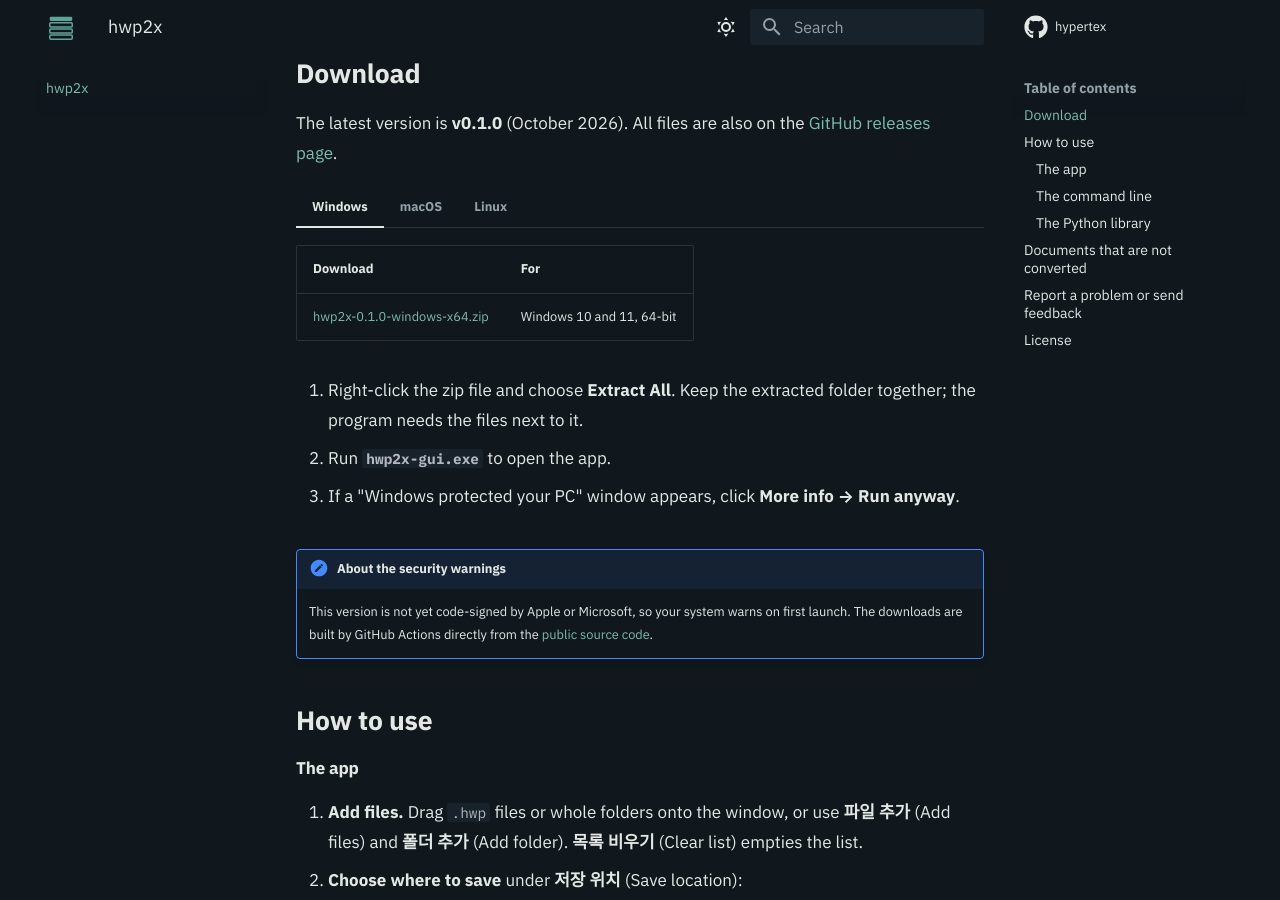
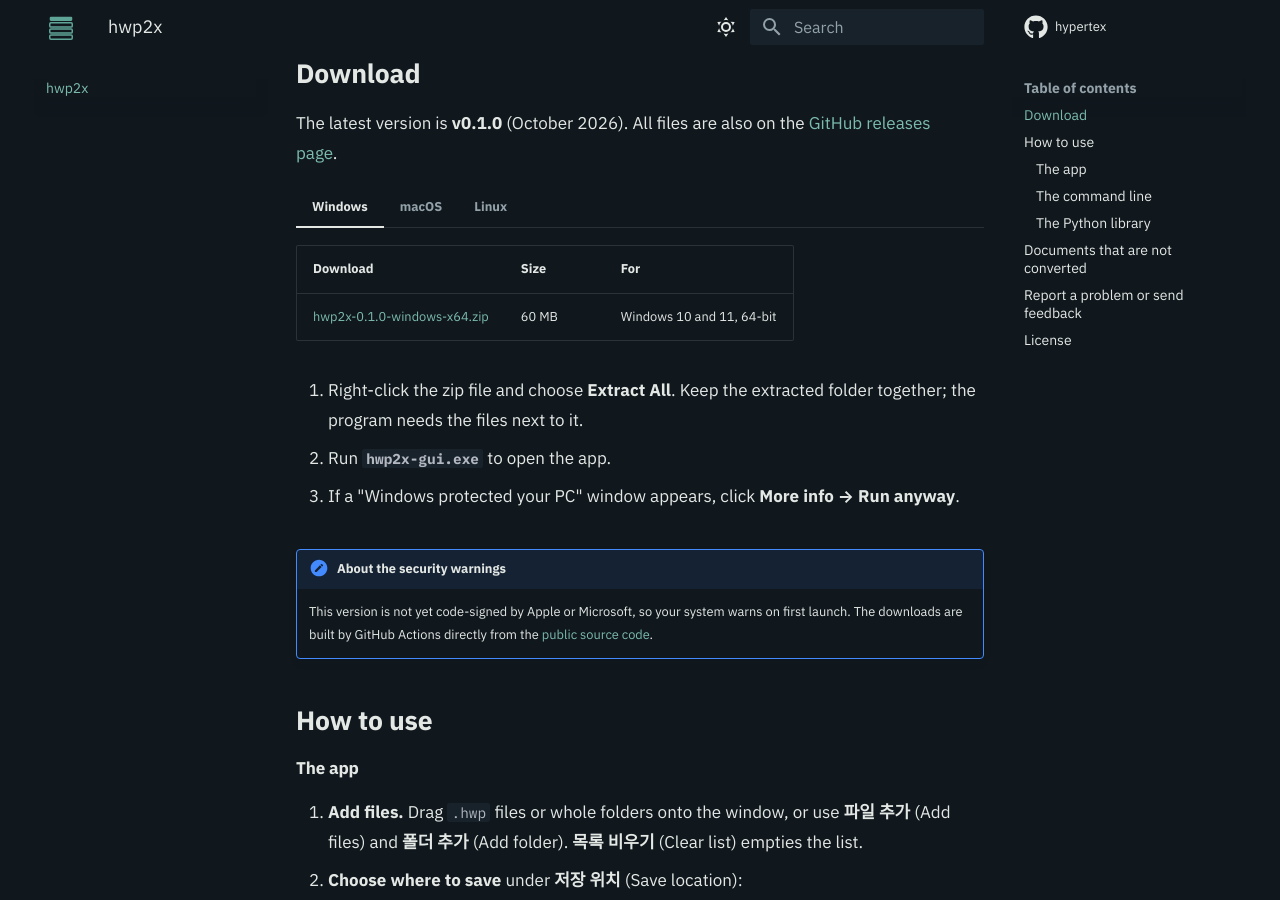
Before and after one commit to krunyx/krunyx.com, an MkDocs documentation site: the page built from docs/hwp2x/index.md, in a window 1280 px wide and 900 px high, scrolled down 842 px. Built offline with MkDocs 1.6.1 and Material for MkDocs 9.7.7, drawn with Linux system fonts in a browser that asks for light colours; comment, search, counter and statistics services are not loaded.

Commit message:
hwp2x: show download sizes
Co-Authored-By: Claude Opus 5.5 <noreply@anthropic.com>
Claude-Session: https://claude.ai/code/session_01QmiKBoMewfEeaDB7xPPhuX

````diff
--- a/docs/hwp2x/index.md
+++ b/docs/hwp2x/index.md
@@ -26,9 +26,9 @@ All files are also on the [GitHub releases page](https://github.com/krunyx/hwp2x
 
 === "Windows"
 
-    | Download | For |
-    | --- | --- |
-    | [hwp2x-0.1.0-windows-x64.zip](https://github.com/krunyx/hwp2x/releases/download/v0.1.0/hwp2x-0.1.0-windows-x64.zip) | Windows 10 and 11, 64-bit |
+    | Download | Size | For |
+    | --- | --- | --- |
+    | [hwp2x-0.1.0-windows-x64.zip](https://github.com/krunyx/hwp2x/releases/download/v0.1.0/hwp2x-0.1.0-windows-x64.zip) | 60 MB | Windows 10 and 11, 64-bit |
 
     1. Right-click the zip file and choose **Extract All**. Keep the extracted folder together; the program needs the files next to it.
     2. Run **`hwp2x-gui.exe`** to open the app.
@@ -36,10 +36,10 @@ All files are also on the [GitHub releases page](https://github.com/krunyx/hwp2x
 
 === "macOS"
 
-    | Download | For |
-    | --- | --- |
-    | [hwp2x-0.1.0-macos-arm64.dmg](https://github.com/krunyx/hwp2x/releases/download/v0.1.0/hwp2x-0.1.0-macos-arm64.dmg) | Apple silicon (M1 and later) |
-    | [hwp2x-0.1.0-macos-x64.dmg](https://github.com/krunyx/hwp2x/releases/download/v0.1.0/hwp2x-0.1.0-macos-x64.dmg) | Intel Macs |
+    | Download | Size | For |
+    | --- | --- | --- |
+    | [hwp2x-0.1.0-macos-arm64.dmg](https://github.com/krunyx/hwp2x/releases/download/v0.1.0/hwp2x-0.1.0-macos-arm64.dmg) | 55 MB | Apple silicon (M1 and later) |
+    | [hwp2x-0.1.0-macos-x64.dmg](https://github.com/krunyx/hwp2x/releases/download/v0.1.0/hwp2x-0.1.0-macos-x64.dmg) | 59 MB | Intel Macs |
 
     1. Open the `.dmg` file and drag **hwp2x** into your Applications folder.
     2. Before the first launch, open Terminal and run this once:
@@ -53,9 +53,9 @@ All files are also on the [GitHub releases page](https://github.com/krunyx/hwp2x
 
 === "Linux"
 
-    | Download | For |
-    | --- | --- |
-    | [hwp2x-0.1.0-linux-x64.tar.gz](https://github.com/krunyx/hwp2x/releases/download/v0.1.0/hwp2x-0.1.0-linux-x64.tar.gz) | 64-bit Linux (glibc 2.35 or later, e.g. Ubuntu 22.04+) |
+    | Download | Size | For |
+    | --- | --- | --- |
+    | [hwp2x-0.1.0-linux-x64.tar.gz](https://github.com/krunyx/hwp2x/releases/download/v0.1.0/hwp2x-0.1.0-linux-x64.tar.gz) | 96 MB | 64-bit Linux (glibc 2.35 or later, e.g. Ubuntu 22.04+) |
 
     ```bash
     tar xzf hwp2x-0.1.0-linux-x64.tar.gz
````
